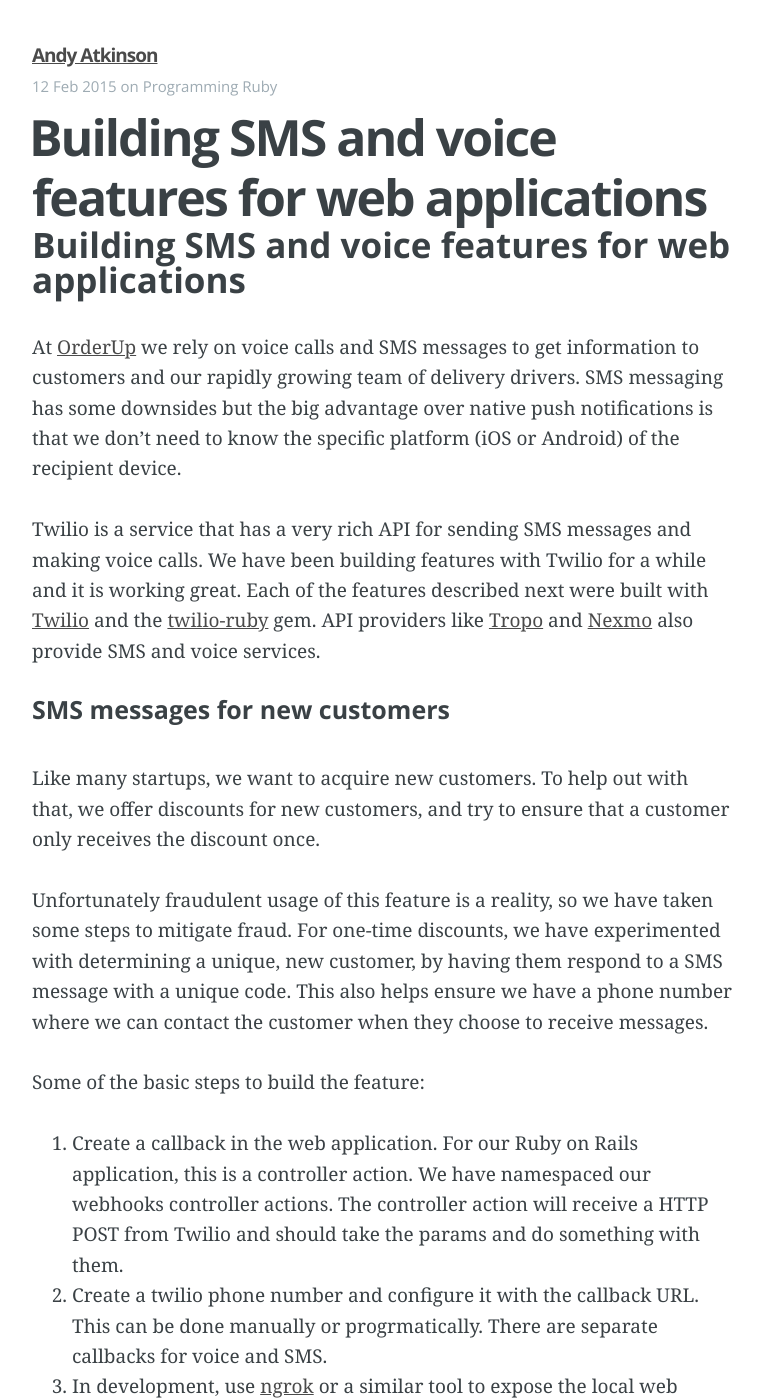
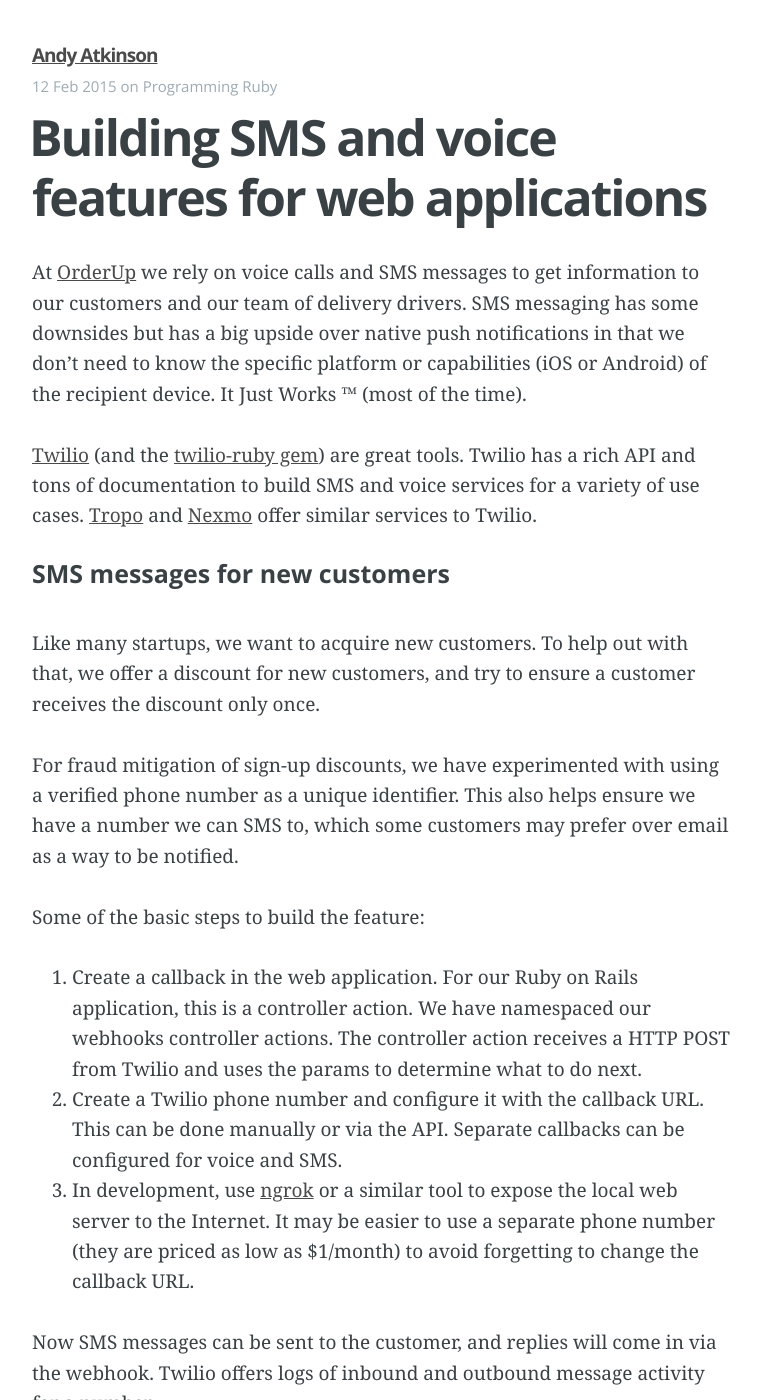
Before and after one commit to andyatkinson/blog, a Jekyll site: the page built from _posts/2015-02-12-building-SMS-and-voice-features-for-web-applications.md, in a window 1280 px wide and 1400 px high. Shown: the whole window, without its empty margins (258-1020 px from the left). Built offline with Jekyll 4.4.1, drawn with Linux system fonts in a browser that asks for light colours; Markdown is read by kramdown in place of the engine named in the settings; some of the changed text lies outside the part shown.

Commit message:
Update the SMS and voice post

```diff
--- a/_posts/2015-02-12-building-SMS-and-voice-features-for-web-applications.md
+++ b/_posts/2015-02-12-building-SMS-and-voice-features-for-web-applications.md
@@ -6,36 +6,38 @@
 categories: [Programming, Ruby]
 ---
 
-### Building SMS and voice features for web applications
+At [OrderUp](http://orderup.com) we rely on voice calls and SMS messages to get information to our customers and our team of delivery drivers. SMS messaging has some downsides but has a big upside over native push notifications in that we don't need to know the specific platform or capabilities (iOS or Android) of the recipient device. It Just Works &#0153; (most of the time).
 
-At [OrderUp](http://orderup.com) we rely on voice calls and SMS messages to get information to customers and our rapidly growing team of delivery drivers. SMS messaging has some downsides but the big advantage over native push notifications is that we don't need to know the specific platform (iOS or Android) of the recipient device.
-
-Twilio is a service that has a very rich API for sending SMS messages and making voice calls. We have been building features with Twilio for a while and it is working great. Each of the features described next were built with [Twilio](http://twilio.com/) and the [twilio-ruby](https://github.com/twilio/twilio-ruby) gem. API providers like [Tropo](http://tropo.com/) and [Nexmo](http://tropo.com/) also provide SMS and voice services.
+[Twilio](https://www.twilio.com/) (and the [twilio-ruby gem](https://github.com/twilio/twilio-ruby)) are great tools. Twilio has a rich API and tons of documentation to build SMS and voice services for a variety of use cases. [Tropo](http://tropo.com/) and [Nexmo](http://tropo.com/) offer similar services to Twilio.
 
 ##### SMS messages for new customers
 
-Like many startups, we want to acquire new customers. To help out with that, we offer discounts for new customers, and try to ensure that a customer only receives the discount once.
+Like many startups, we want to acquire new customers. To help out with that, we offer a discount for new customers, and try to ensure a customer receives the discount only once.
 
-Unfortunately fraudulent usage of this feature is a reality, so we have taken some steps to mitigate fraud. For one-time discounts, we have experimented with determining a unique, new customer, by having them respond to a SMS message with a unique code. This also helps ensure we have a phone number where we can contact the customer when they choose to receive messages.
+For fraud mitigation of sign-up discounts, we have experimented with using a verified phone number as a unique identifier. This also helps ensure we have a number we can SMS to, which some customers may prefer over email as a way to be notified.
 
 Some of the basic steps to build the feature:
 
- 1. Create a callback in the web application. For our Ruby on Rails application, this is a controller action. We have namespaced our webhooks controller actions. The controller action will receive a HTTP POST from Twilio and should take the params and do something with them.
- 1. Create a twilio phone number and configure it with the callback URL. This can be done manually or progrmatically. There are separate callbacks for voice and SMS.
- 1. In development, use [ngrok](https://ngrok.com/) or a similar tool to expose the local web server to the internet. During development it may be easier to use a separate phone number (they are priced as low as $1/month) to avoid forgetting to change the callback URL.
+ 1. Create a callback in the web application. For our Ruby on Rails application, this is a controller action. We have namespaced our webhooks controller actions. The controller action receives a HTTP POST from Twilio and uses the params to determine what to do next.
+ 1. Create a Twilio phone number and configure it with the callback URL. This can be done manually or via the API. Separate callbacks can be configured for voice and SMS.
+ 1. In development, use [ngrok](https://ngrok.com/) or a similar tool to expose the local web server to the Internet. It may be easier to use a separate phone number (they are priced as low as $1/month) to avoid forgetting to change the callback URL.
 
-Now SMS messages can be sent to the customer, and replies will come in via the webhook.
+Now SMS messages can be sent to the customer, and replies will come in via the webhook. Twilio offers logs of inbound and outbound message activity for a number.
 
 ##### Voice and SMS connecting drivers and customers with masking
 
  1. Create a callback in the web application.
- 1. Create a twilio phone number and configure the callback.
- 1. In development use ngrok or a similar tool to expose the local web development server to the internet.
- 1. Using one of the Twilio numbers, for SMS messaging, when the driver sends a text to the Twilio number, look up the customer number and make a POST to twilio sending a message from the Twilio number to the customer. When the customer replies, do the same lookup but in reverse. In this case, using the from number (`params['From']`) from Twilio, determine the sender is the customer, and send a message to the driver. By building this in-house, we're also able to store records for all of this text communication, which is helpful for ensuring quality, both in the communication, and in the operation of the sytem.
- 1. We implemented masking for voice calls differently. It will be covered in a future post.
+ 1. Create a Twilio phone number and configure the callback.
+ 1. In development use ngrok or a similar tool to expose the local web development server to the Internet.
+ 1. Using one of the Twilio numbers, for SMS messaging, when the driver sends a text to the Twilio number, look up the customer number and make a POST to Twilio sending a message to the customer. When the customer replies, do the same lookup but in reverse. In this case, using the from number (`params['From']`) from Twilio, determine the sender is the customer, and send a message to the driver. Another benefit of the messaging passing through the web application is that it can be stored for use later.
 
+We implemented masking for voice calls differently. It will be covered in a future post.
 
 ##### Adding and releasing numbers via the Twilio API
 
-* Writing either a script or some application code, query for Twilio numbers and for each one that matches the desired criteria, reserve it. We keep track of the Twilio number in our database so we can update it or release it later.
-* To release a number, using the twilio-ruby gem, look up the `SID`, and send an HTTP DELETE request. Releasing the number removes it from the Twilio account. Because we can add and release numbers, we could do it very frequently if we wished to. For our particular implementation, we've taken advantage of this to dynamically increase the Twilio numbers we have based on usage by our driver team. We have idea for even more ways to dynamically adjust the numbers in use.
+* Writing either a script or some application code, query for Twilio numbers and for each one that matches the search criteria, reserve it. We keep track of the Twilio number in our database so we can update it or release it later. We're also able to register local numbers for each of our markets due to the large number of phone numbers available through Twilio.
+* To release a number, look up the `SID`, and send an HTTP DELETE request via the API. We have taken advantage of easily adding and releasing numbers to dynamically increase the Twilio numbers we are using based on demand in our app.
+
+Due to the real-time nature of the food ordering business, it is critical to be able to quickly and effectively communicate with customers and team members. If your project has needs like this, consider building-in support for SMS and voice services.
+
+Thanks!
```
